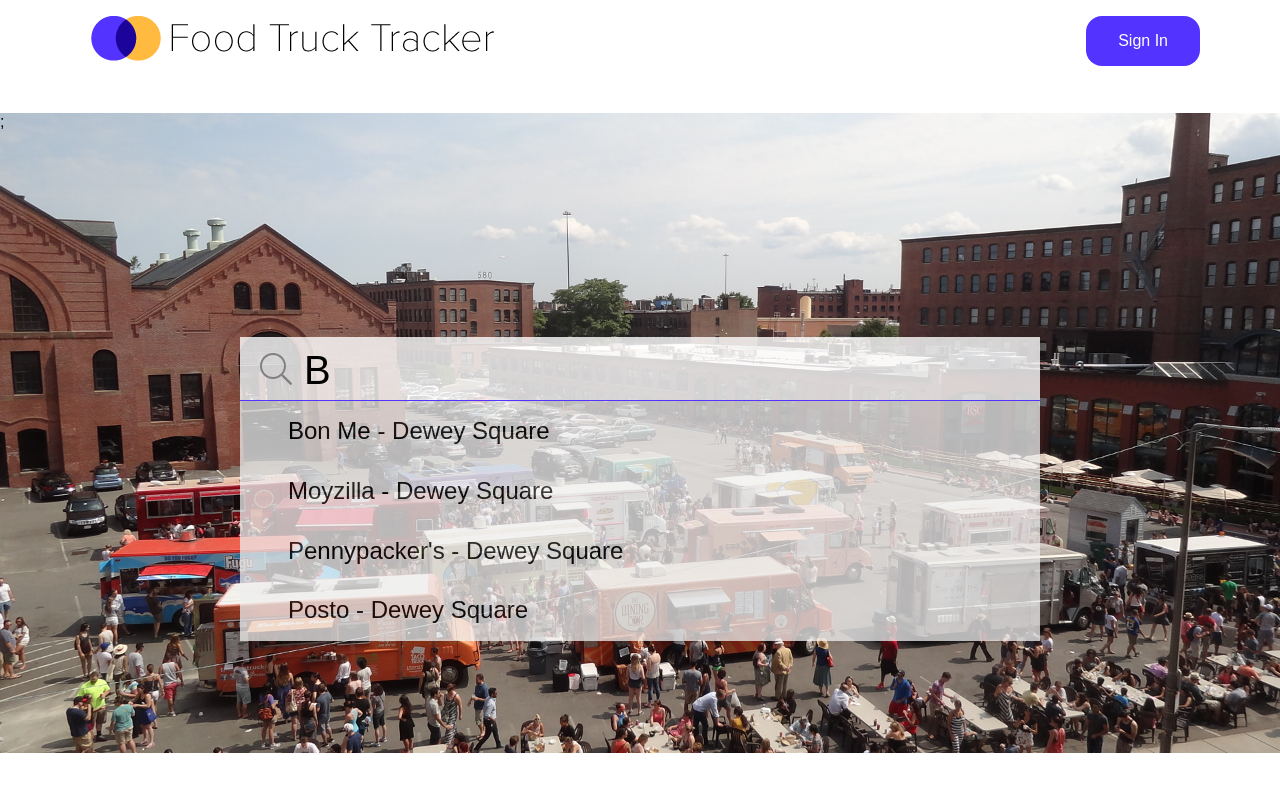
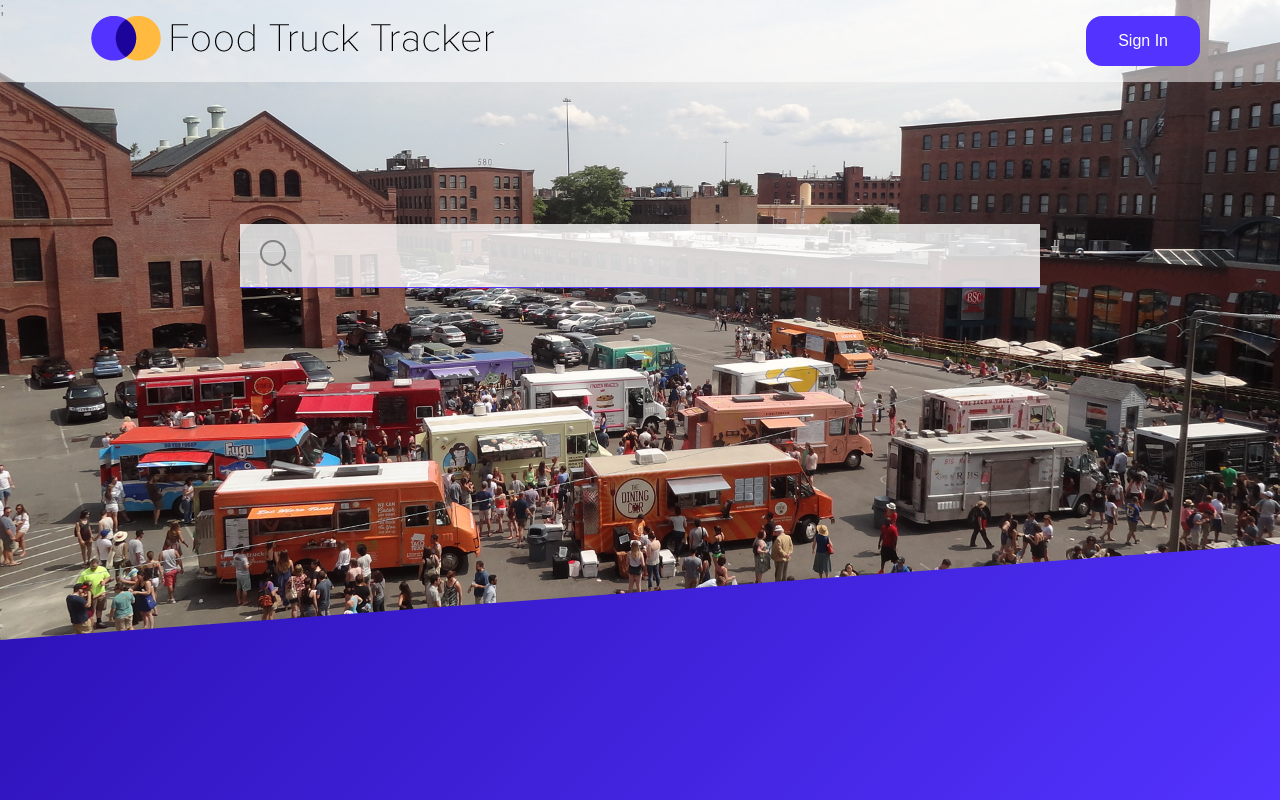
Before and after one commit to uptonm/food-truck-tracker, a React (Create React App) app in the folder client-v2/: page / in a window 1280 px wide. Built offline with nearby package versions, Linux system fonts and the light colour scheme; a web font is replaced by a local one.

Commit message:
finished home page v1

```diff
--- a/client-v2/src/assets/styles/auth.css
+++ b/client-v2/src/assets/styles/auth.css
@@ -22,6 +22,7 @@
   width: 500px;
   border-radius: 1rem;
   border: 1px solid #5333ff;
+  background-color: white;
   box-shadow: 0 0.4rem 0.8rem 0 rgba(0, 0, 0, 0.3);
 }
 
--- a/client-v2/src/assets/styles/homepage.css
+++ b/client-v2/src/assets/styles/homepage.css
@@ -1,3 +1,7 @@
+body,
+html {
+  background: linear-gradient(-45deg, #5333ff, #1e049a) fixed no-repeat;
+}
 .jumbotron {
   background: url('../images/splashscreen.jpg') center center / cover no-repeat;
   margin: 0;
@@ -5,7 +9,5 @@
   height: 80vh;
   width: 100vw;
   position: relative;
+  clip-path: polygon(0 0, 100% 0, 100% 85%, 0 100%);
 }
-
-.jumbotron .searchBar {
-}
--- a/client-v2/src/assets/styles/navbar.css
+++ b/client-v2/src/assets/styles/navbar.css
@@ -1,6 +1,11 @@
 .nav {
-  margin-bottom: 2rem;
+  position: fixed;
+  top: 0;
+  left: 0;
+  width: 100%;
   padding: 1rem 5rem;
+  background-color: rgba(255, 255, 255, 0.5);
+  z-index: 1000;
 }
 
 .nav-logo {
--- a/client-v2/src/assets/styles/searchBar.css
+++ b/client-v2/src/assets/styles/searchBar.css
@@ -46,8 +46,9 @@
   padding: 0;
   margin: 0;
   width: 100%;
-  height: 15rem;
+  max-height: 15rem;
   overflow: auto;
+  box-shadow: 0 0.4rem 0.8rem 0 rgba(0, 0, 0, 0.5);
 }
 
 .searchBar-result {
--- a/client-v2/src/components/SearchBar.js
+++ b/client-v2/src/components/SearchBar.js
@@ -7,7 +7,7 @@ import SearchIcon from './SearchIcon';
 class SearchBar extends Component {
   state = {
     isFocused: false,
-    searchInput: 'B',
+    searchInput: '',
     results: [],
     filteredResults: []
   };
@@ -18,7 +18,9 @@ class SearchBar extends Component {
 
   renderResults() {
     if (this.state.searchInput.length > 0 && this.state.results.length > 0) {
-      return this.state.results.map((result, index) => {
+      return (
+        <ul className="searchBar-results">
+          {this.state.filteredResults.map((result, index) => {
             return (
               <li className="searchBar-result" key={index}>
                 <h1 className="searchBar-result-info">
@@ -27,7 +29,9 @@ class SearchBar extends Component {
                 </h1>
               </li>
             );
-      });
+          })}
+        </ul>
+      );
     }
   }
 
@@ -67,7 +71,7 @@ class SearchBar extends Component {
             onBlur={() => this.setState({ ...this.state, isFocused: false })}
           />
         </div>
-        <ul className="searchBar-results">{this.renderResults()}</ul>
+        {this.renderResults()}
       </div>
     );
   }
```
Lines whose indentation alone changed are shown as unchanged.
